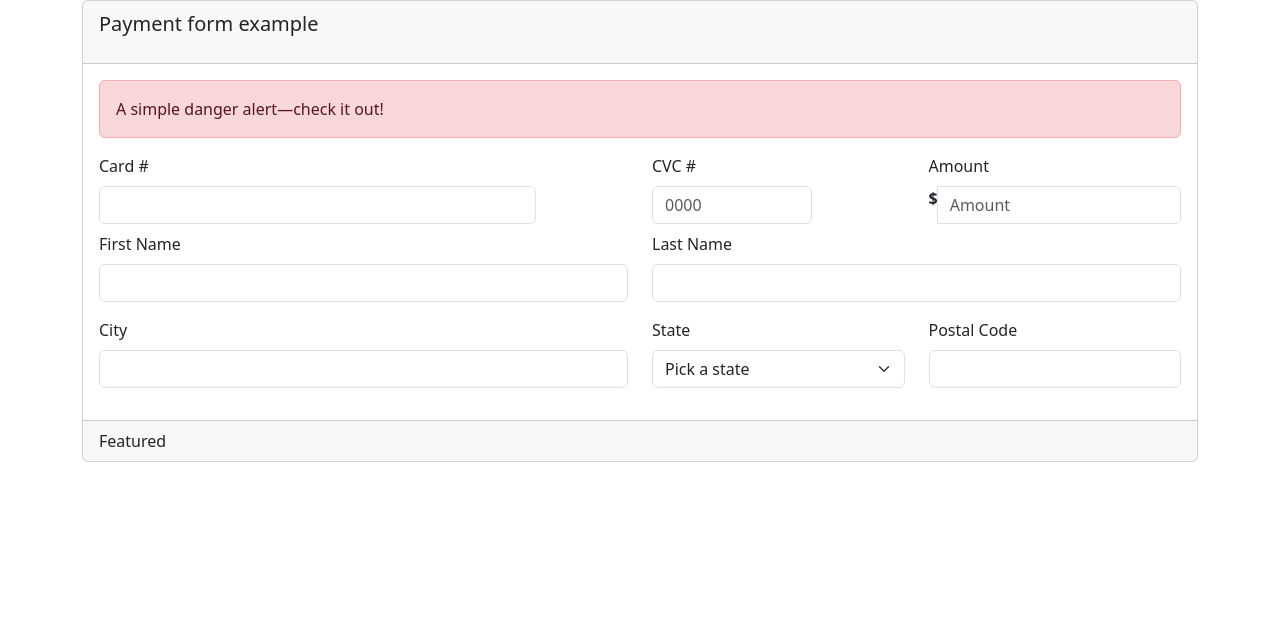
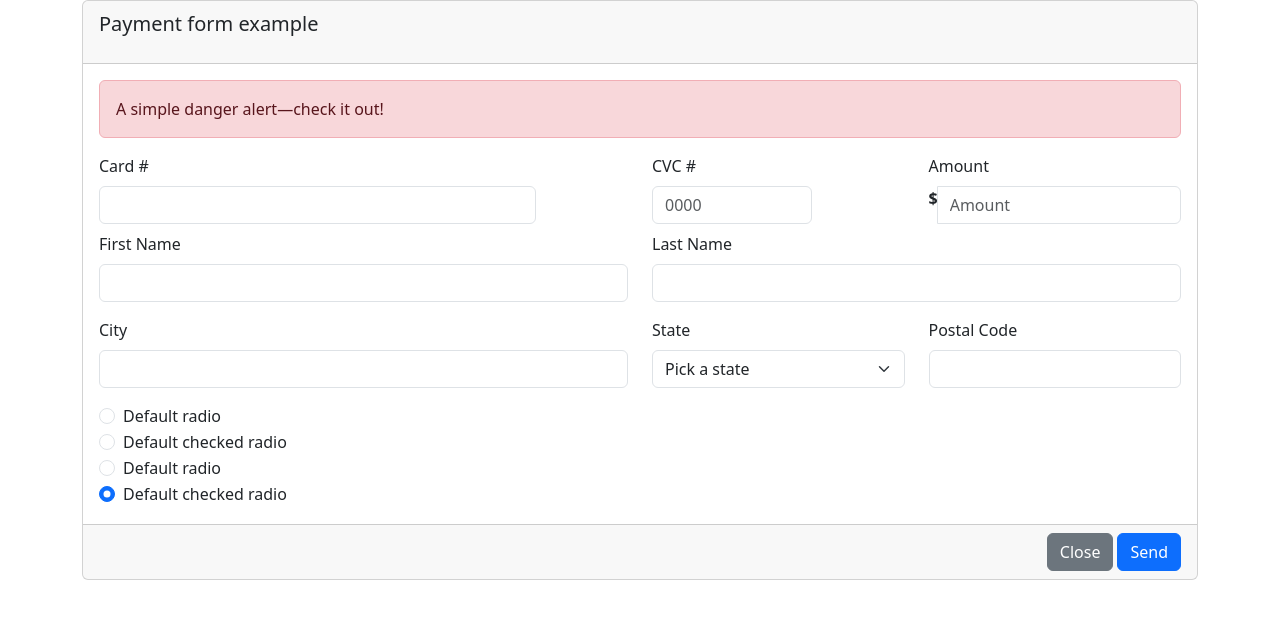
Before and after one commit to 4GeeksAcademy/fs-pt-118-JorgeVila-Formulario, a plain HTML site: page index.html in a window 1280 px wide. Drawn offline with nearby package versions, Linux system fonts and the light colour scheme.

Commit message:
footer terminado y añadida linea 5

```diff
--- a/index.html
+++ b/index.html
@@ -113,12 +113,52 @@
                                 </div>
                             </div>
                         </div>
-                        <!---->
+                        <!--QUINTA LINEA Tarjetas y text area -->
+
+                        <div class="row">
+                            <div class="col12">
+                                <div class="form-check">
+                                    <input class="form-check-input" type="radio" name="radioDefault" id="radioDefault1">
+                                    <label class="form-check-label" for="radioDefault1">
+                                        Default radio
+                                    </label>
+                                </div>
+                                <div class="form-check">
+                                    <input class="form-check-input" type="radio" name="radioDefault" id="radioDefault2"
+                                        checked>
+                                    <label class="form-check-label" for="radioDefault2">
+                                        Default checked radio
+                                    </label>
+                                </div>
+                                <div class="form-check">
+                                    <input class="form-check-input" type="radio" name="radioDefault" id="radioDefault1">
+                                    <label class="form-check-label" for="radioDefault1">
+                                        Default radio
+                                    </label>
+                                </div>
+                                <div class="form-check">
+                                    <input class="form-check-input" type="radio" name="radioDefault" id="radioDefault2"
+                                        checked>
+                                    <label class="form-check-label" for="radioDefault2">
+                                        Default checked radio
+                                    </label>
+                                </div>
+                            </div>
+                        </div>
                         <!---->
 
                     </div>
+
+                    <!--FOOTER donde van los botones para enviar o cancelar el formulario-->
                     <div class="card-footer">
-                        Featured
+                        <div class="row  ">
+                            <div class="col-sm-12 d-flex justify-content-end">
+                                <button type="button" class="btn btn-secondary me-1">Close</button>
+                                <button type="button" class="btn btn-primary">Send</button>
+                            </div>
+                        </div>
+
+
                     </div>
                 </div>
             </div>
```
